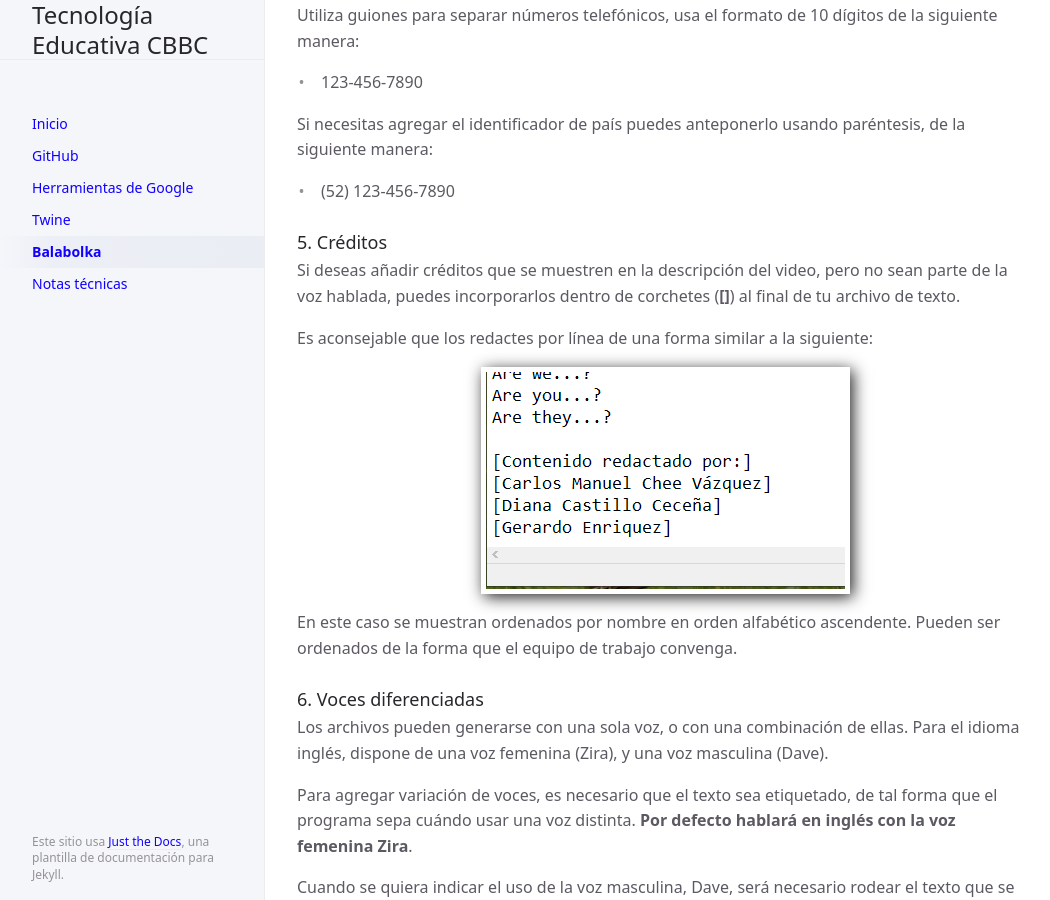
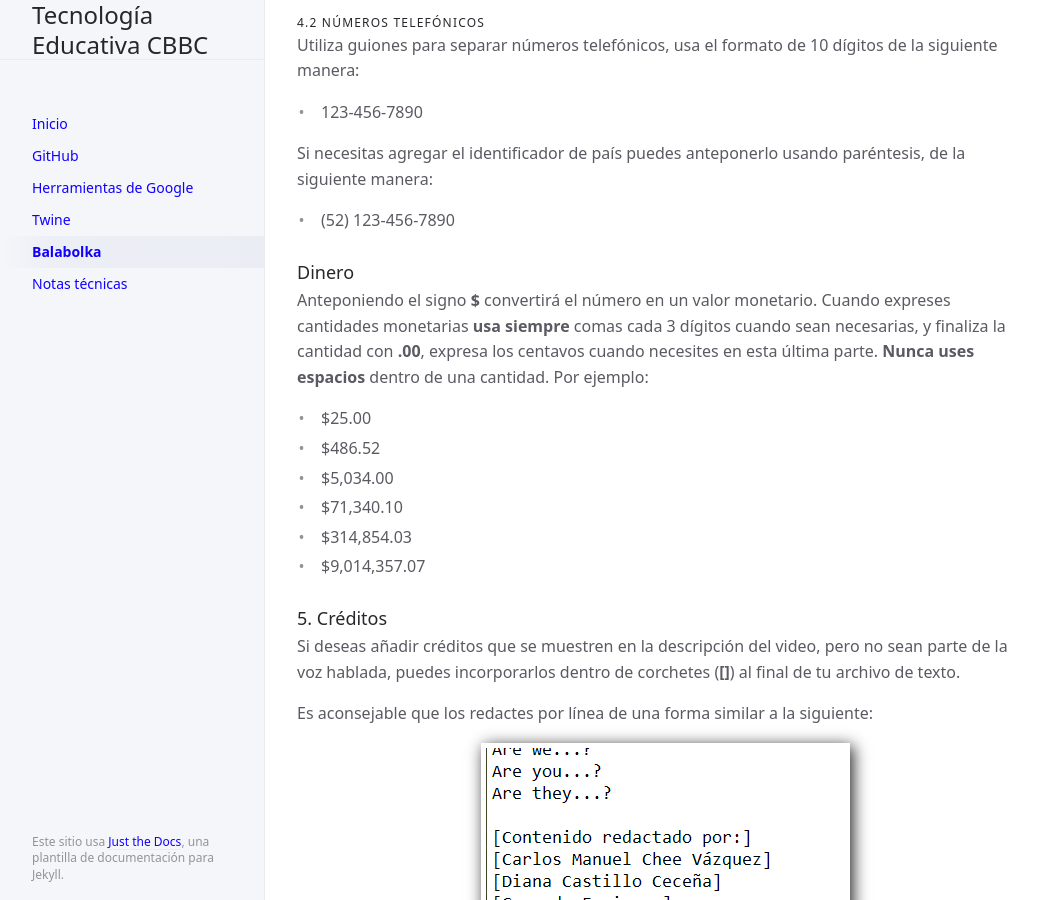
Before and after one commit to CoBachBC/demo, a Jekyll site: the page built from docs/balabolka.md, in a window 1280 px wide and 900 px high, scrolled down 7601 px. Shown: the whole window, without its empty margins (107-1157 px from the left). Built offline with Jekyll 4.4.1, drawn with Linux system fonts in a browser that asks for light colours.

Commit message:
Update balabolka.md

```diff
--- a/docs/balabolka.md
+++ b/docs/balabolka.md
@@ -165,6 +165,17 @@
 
 - (52) 123-456-7890
 
+### Dinero
+
+Anteponiendo el signo **$** convertirá el número en un valor monetario. Cuando expreses cantidades monetarias **usa siempre** comas cada 3 dígitos cuando sean necesarias, y finaliza la cantidad con **.00**, expresa los centavos cuando necesites en esta última parte. **Nunca uses espacios** dentro de una cantidad. Por ejemplo:
+
+- $25.00
+- $486.52
+- $5,034.00
+- $71,340.10
+- $314,854.03
+- $9,014,357.07
+
 ### 5. Créditos
 
 Si deseas añadir créditos que se muestren en la descripción del video, pero no sean parte de la voz hablada, puedes incorporarlos dentro de corchetes (**[]**) al final de tu archivo de texto.
```
